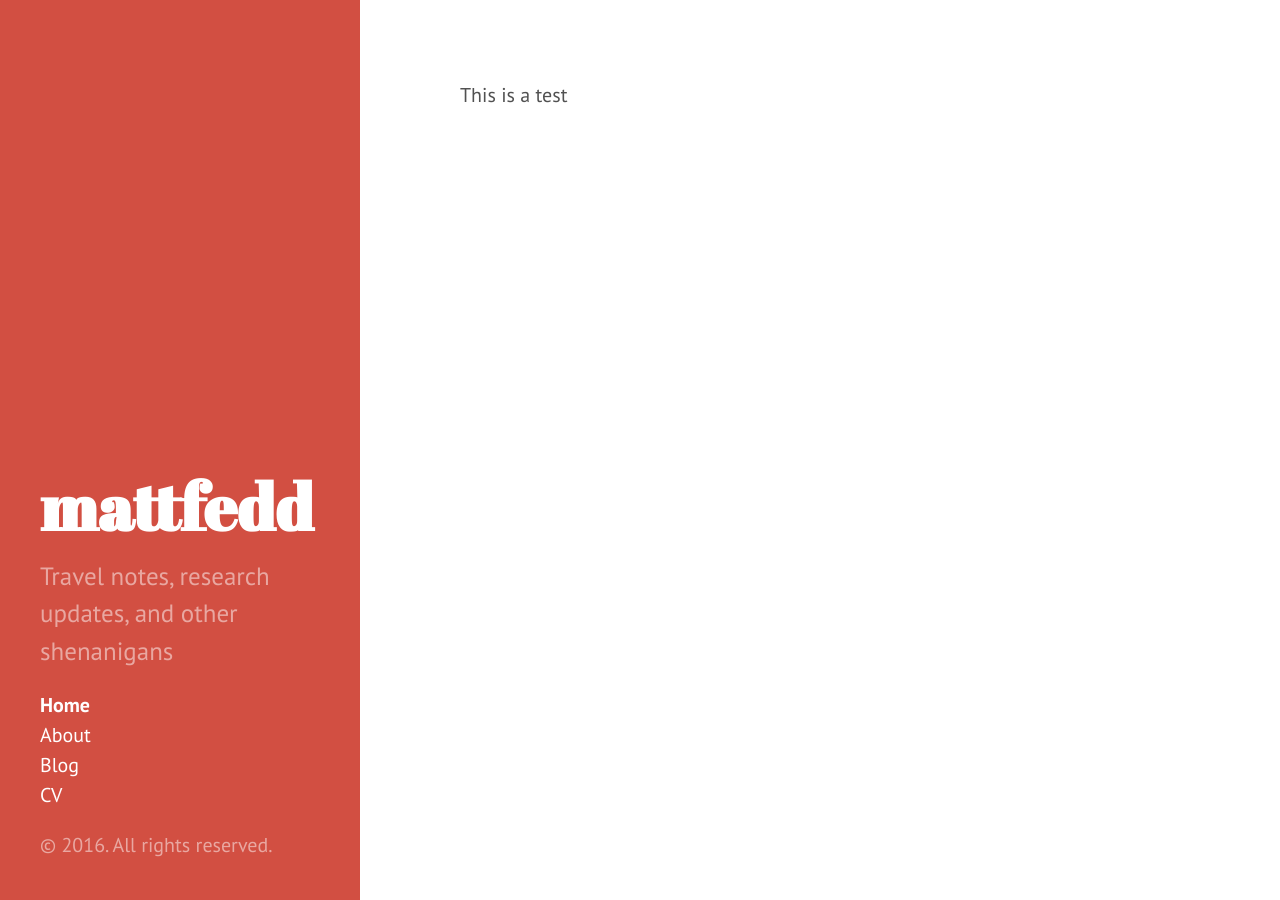
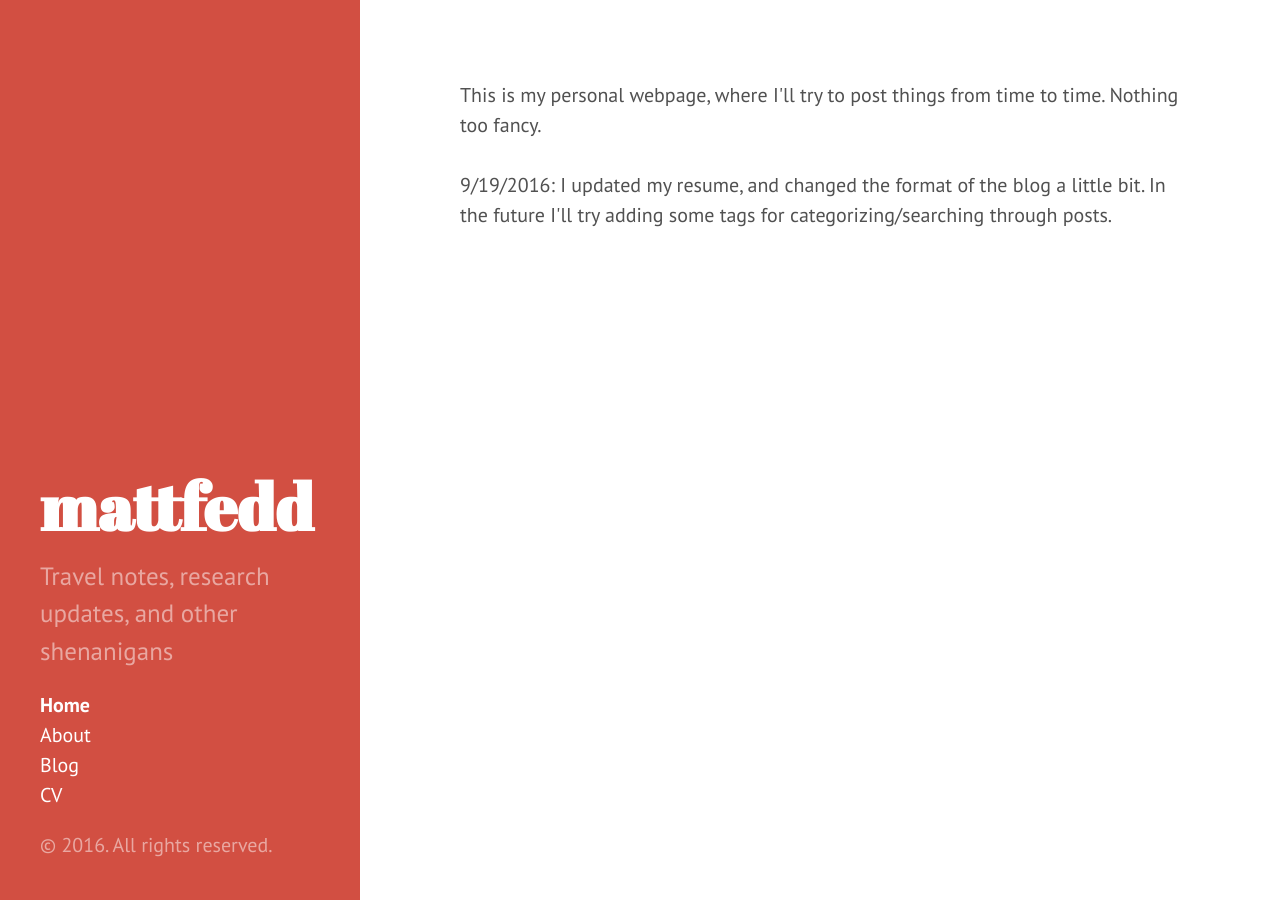
Before and after one commit to mattfedd/mattfedd.github.io, a Jekyll site: the page built from index.html, in a window 1280 px wide. Built offline with Jekyll 4.4.1, drawn with Linux system fonts in a browser that asks for light colours.

Commit message:
Updated index

```diff
--- a/index.html
+++ b/index.html
@@ -3,4 +3,9 @@ layout: default
 title: Home
 ---
 
-This is a test
+This is my personal webpage, where I'll try to post things from time to time. Nothing too fancy.
+
+<br/><br/>
+
+9/19/2016: I updated my resume, and changed the format of the blog a little bit.
+In the future I'll try adding some tags for categorizing/searching through posts.
```
